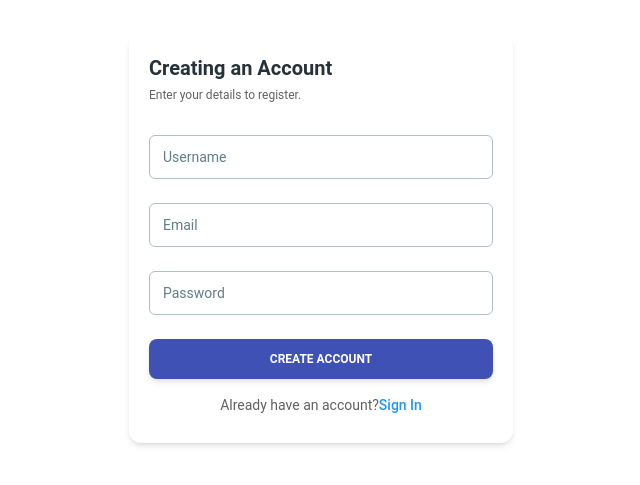
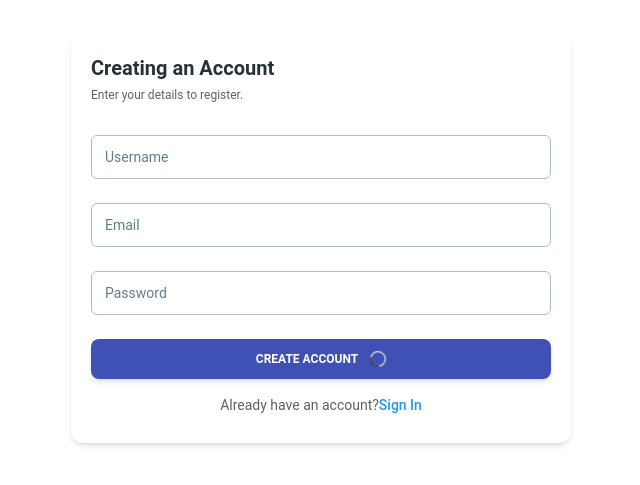
Before and after one commit to Ronel028/notes-app, a Next.js app: page /signup in a window 1280 px wide. Shown: the part 161-646 px from the top of the page, without its empty margins (319-959 px from the left). Built offline with nearby package versions, Linux system fonts and the light colour scheme.

Commit message:
working with signup pages and add toast msg

```diff
--- a/package.json
+++ b/package.json
@@ -19,6 +19,7 @@
     "postcss": "8.4.24",
     "react": "18.2.0",
     "react-dom": "18.2.0",
+    "react-hot-toast": "^2.4.1",
     "react-quill": "^2.0.0",
     "tailwindcss": "3.3.2"
   }
--- a/src/pages/signup.js
+++ b/src/pages/signup.js
@@ -1,5 +1,6 @@
 import { useState } from "react";
 import axios from "axios";
+import toast, { Toaster } from "react-hot-toast";
 import Link from "next/link";
 import {
   Card,
@@ -7,7 +8,11 @@ import {
   Checkbox,
   Button,
   Typography,
+  Spinner,
 } from "@material-tailwind/react";
+
+const errorMessage = (msg) => toast.error(msg);
+const successMessage = (msg) => toast.success(msg);
 
 const Signup = () => {
   const [userInput, setUserInput] = useState({
@@ -15,6 +20,7 @@ const Signup = () => {
     email: "",
     password: "",
   });
+  const [displayRes, setDisplayRes] = useState(false);
 
   // get user input value and save to userInput state
   const getUserInput = (e) => {
@@ -27,6 +33,7 @@ const Signup = () => {
   // sumbit userInput to server
   const saveUser = async (e) => {
     e.preventDefault();
+    try {
       const save = await axios.post(
         "http://localhost:8000/api/insert-user",
         userInput,
@@ -36,12 +43,21 @@ const Signup = () => {
           },
         }
       );
-    console.log(save);
+      successMessage(save.data.msg);
+    } catch (error) {
+      errorMessage(error.response.data.msg);
+    }
   };
 
   return (
     <div className="w-full h-auto min-h-screen p-4 flex items-center justify-center">
-      <Card shadow={true} className="p-5 w-full sm:w-96 flex justify-center">
+      {/* toast message */}
+      <Toaster position="top-right" reverseOrder={false} />
+
+      <Card
+        shadow={true}
+        className="p-5 w-full sm:w-[500px] flex justify-center"
+      >
         <Typography variant="h5" color="blue-gray">
           Creating an Account
         </Typography>
@@ -72,10 +88,11 @@ const Signup = () => {
           </div>
           <Button
             type="submit"
-            className="mt-6 text-xs bg-indigo-500 hover:shadow-indigo-300"
+            className="mt-6 text-xs bg-indigo-500 hover:shadow-indigo-300 flex items-center justify-center gap-3"
             fullWidth
           >
             Create account
+            <Spinner className="h-4 w-4" />
           </Button>
           <Typography
             color="gray"
```
Also changed, not shown: 1 other file (tests, documents, lock files or other folders). Lines whose indentation alone changed are shown as unchanged.
